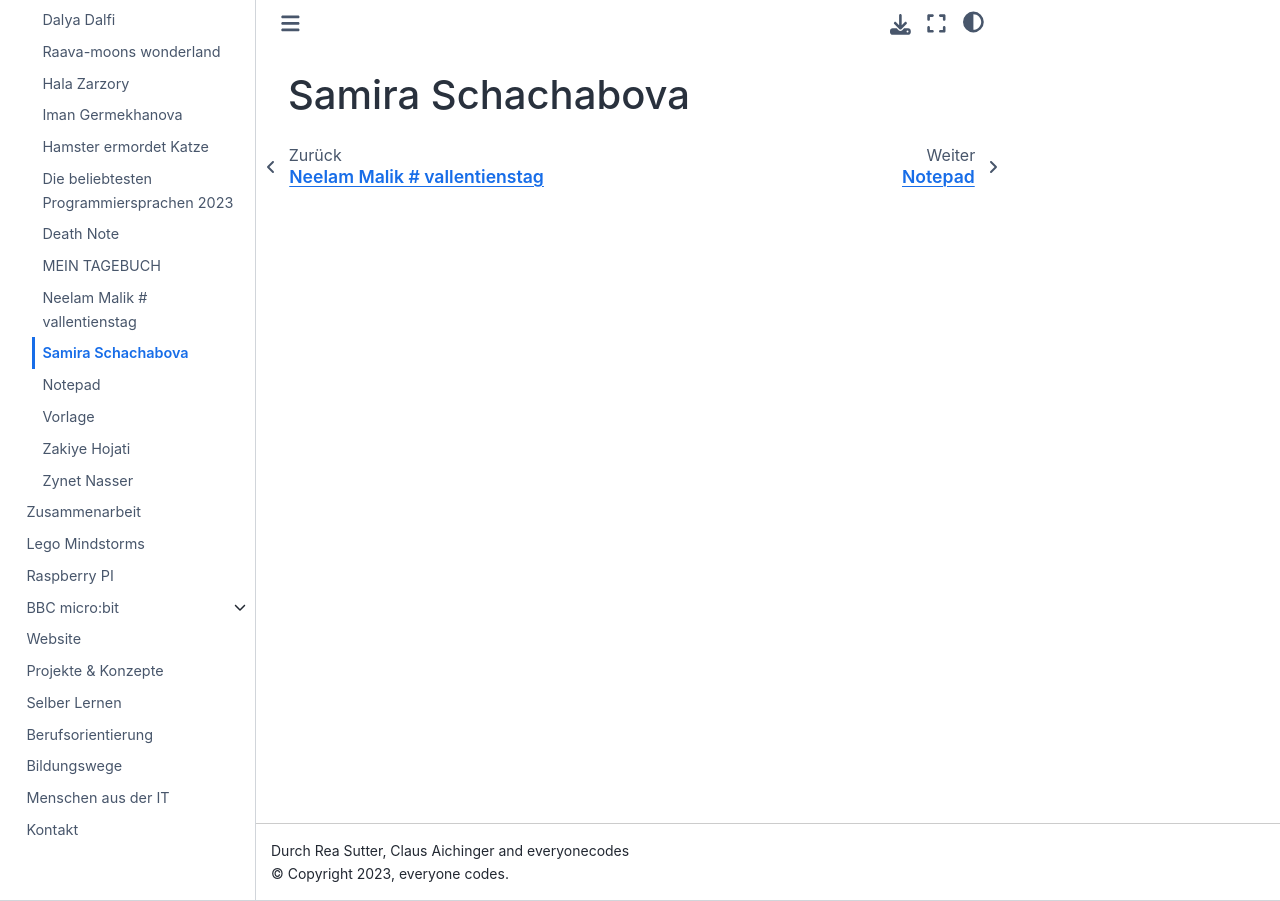
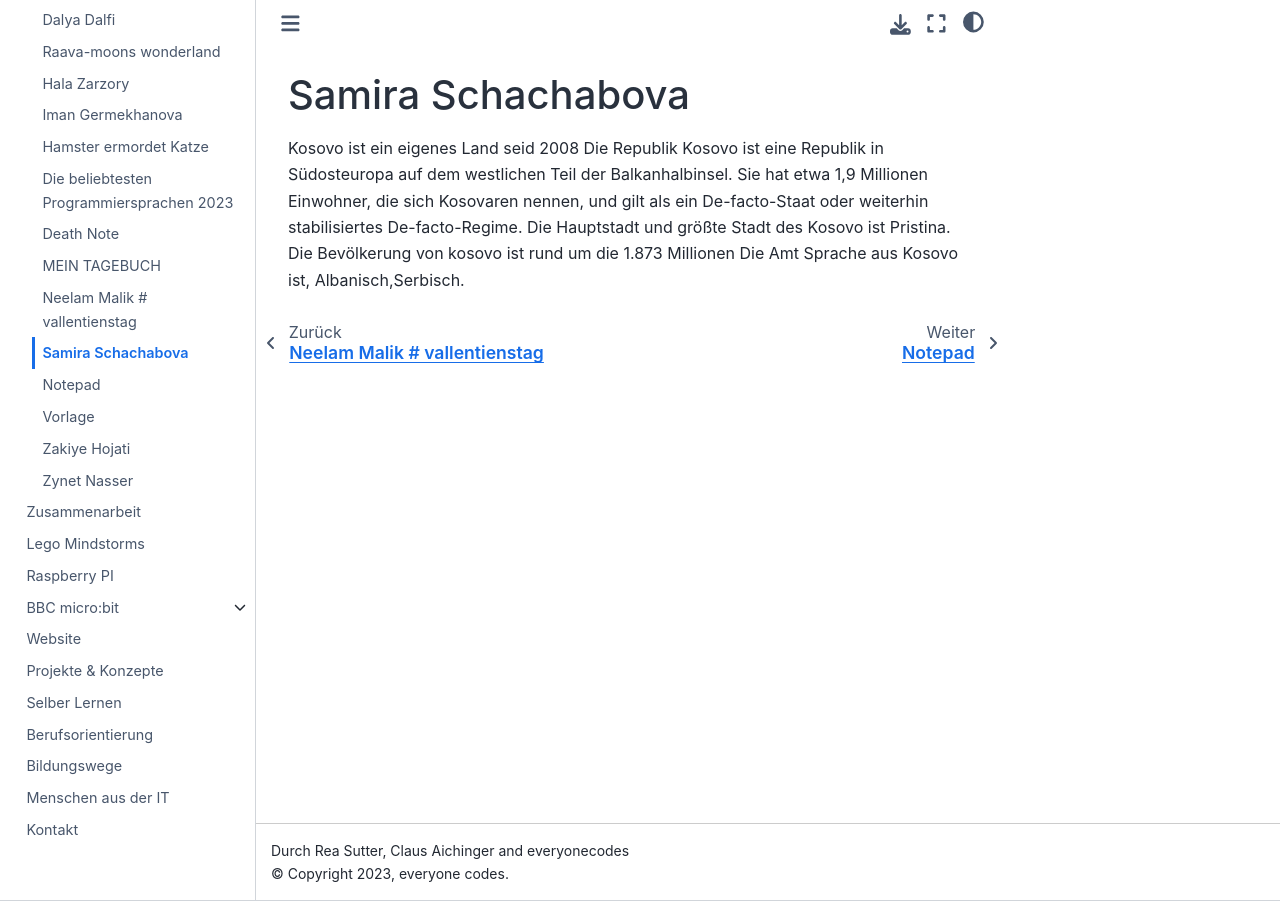
Before and after one commit to ec-mentors/IT-ist-das-was-fuer-mich-i05, a Sphinx documentation site: the page built from source/participants/samira-schachabova.md, in a window 1280 px wide. Built offline with Sphinx 7.4.7 and the Sphinx Book theme 1.1.4, drawn with Linux system fonts in a browser that asks for light colours.

Commit message:
Update samira-schachabova.md

```diff
--- a/source/participants/samira-schachabova.md
+++ b/source/participants/samira-schachabova.md
@@ -1 +1,5 @@
 # Samira Schachabova
+Kosovo ist ein eigenes Land seid 2008
+Die Republik Kosovo ist eine Republik in Südosteuropa auf dem westlichen Teil der Balkanhalbinsel. Sie hat etwa 1,9 Millionen Einwohner, die sich Kosovaren nennen, und gilt als ein De-facto-Staat oder weiterhin stabilisiertes De-facto-Regime. Die Hauptstadt und größte Stadt des Kosovo ist Pristina.
+Die Bevölkerung von kosovo ist rund um die 1.873 Millionen
+Die Amt Sprache aus Kosovo ist, Albanisch,Serbisch.
```
